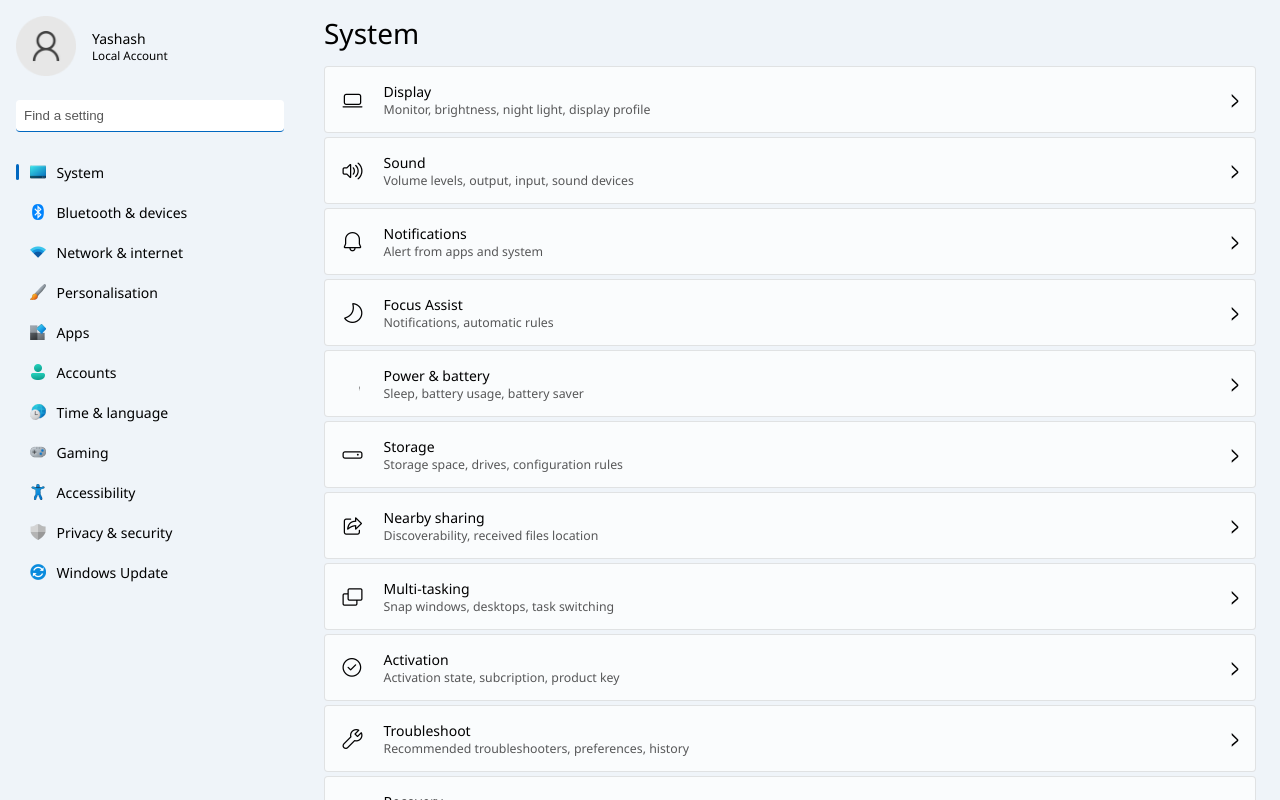
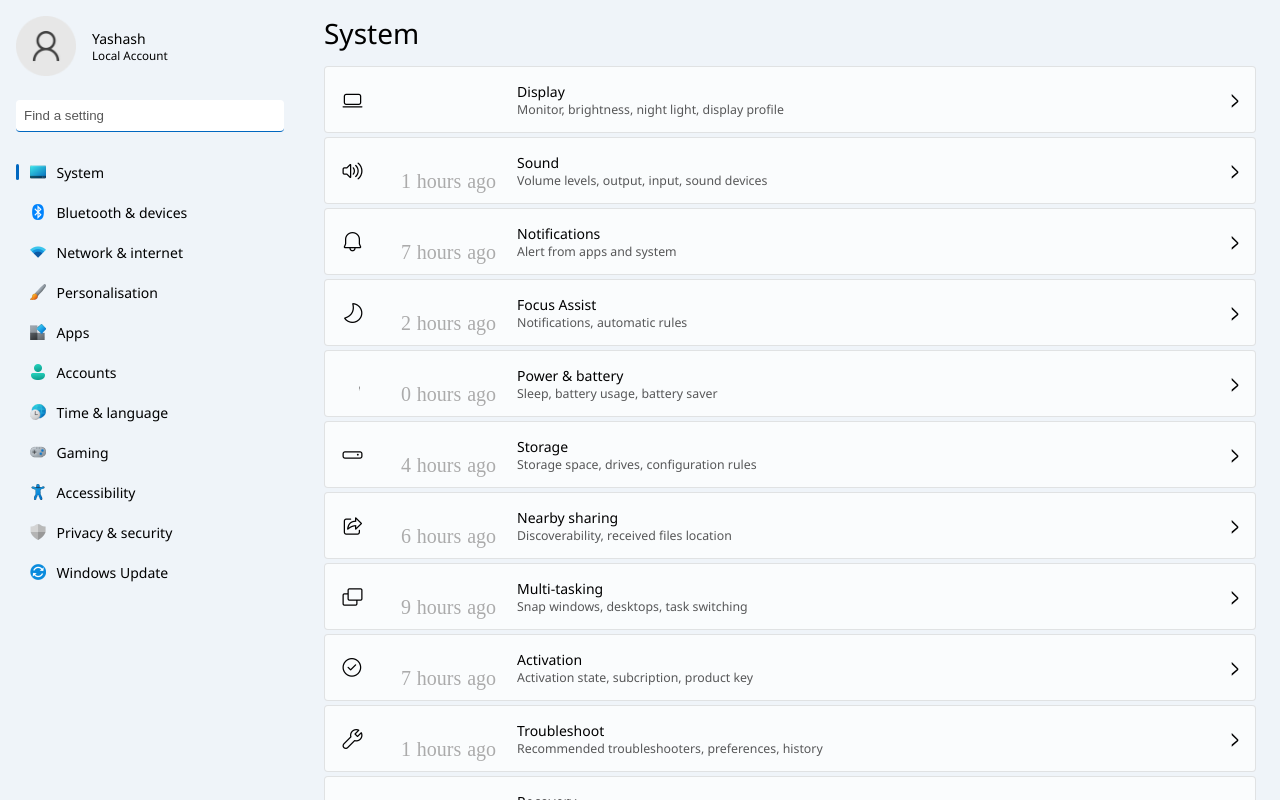
Before and after one commit to yashash-pugalia/win11-settings, a React (Create React App) app: page / in a window 1280 px wide. Built offline with nearby package versions, Linux system fonts and the light colour scheme.

Commit message:
Update App.js

```diff
--- a/src/App.js
+++ b/src/App.js
@@ -2,6 +2,7 @@
 
 import "./style.scss";
 import data from "./data.json";
+
 
 function App() {
   const [state, setState] = useState("System");
@@ -18,6 +19,7 @@
 
         const marker = document.querySelector(".marker");
         marker.classList.add("active");
+
 
         setTimeout(() => {
           marker.classList.remove("active");
@@ -43,7 +45,7 @@
           {Object.keys(data).map((e) => {
             return (
               <div key={e} className="navLink" onClick={() => setState(e)}>
-                <img src={`img/nav/${e}.webp`} alt="" height={16} width={16} />
+                <img src={`img/nav/${e}.webp`} draggable="false" alt="" height={16} width={16} />
                 {e}
               </div>
             );
@@ -53,6 +55,8 @@
       </nav>
 
       {Object.keys(data).map((e) => {
+
+
         return (
           state === e && (
             <main key={e}>
@@ -60,19 +64,46 @@
               <div className="tilesCont">
                 {data[e].map((e) => {
                   return (
+
                     <div key={e.name} className={e.type}>
                       <span>{e.icon}</span>
-                      <div>
+
+                        <img src ={e.device_img} className="device_img"></img>
+                        <div className="column_device">
+                        <p className="device_type">{e.device_type}</p>
+                        <p className="device_name">{e.device_name}</p>
+                        <p className="device_rename">{e.device_rename}</p>
+                        </div>
+                        <div className={e.heading_type}>
+                        <div className="column">
+                        <img src ={e.microsoft_logo} draggable="false" className="microsoft_img"></img>
+                        <p className="microsoft">{e.microsoft_365}<br></br><span className="column_lower">{e.microsoft_benefits}</span></p>
+                        </div>
+                        <div className="column">
+                        <img src ={e.onedrive_logo} draggable="false" className="microsoft_img"></img>
+                        <p className="microsoft">{e.onedrive_name}<br></br><span className="column_lower">{e.manage}</span></p>
+                        </div>
+                        <div className="column">
+                        <img src ={e.update_img} draggable="false" className="microsoft_img"></img>
+                        <p className="microsoft">{e.update_text}<br></br><span className="column_lower">{e.update_foot} {Math.floor(Math.random() * 10)} hours ago</span></p>
+                        </div>
+                        </div>
+                        <div>
                         <p>{e.name}</p>
                         <p className="tile_desc">{e.desc}</p>
+                        </div>
                       </div>
-                    </div>
+
                   );
+
                 })}
+
               </div>
             </main>
           )
         );
+
+
       })}
 
       <div className="navMenuBtn" onClick={() => document.querySelector("nav").classList.toggle("open")}>
```
